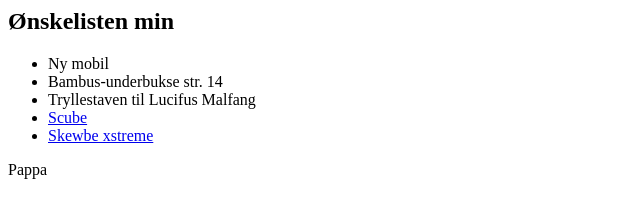
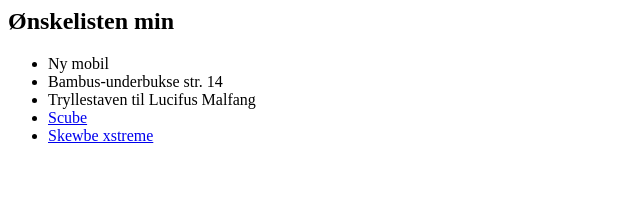
Before and after one commit to EivindHamre/EivindHamre.github.io, a plain HTML site: page index.html in a window 1280 px wide. Shown: the full height of the page, 0-640 px from the left. Drawn offline with Linux system fonts and the light colour scheme.

Commit message:
removing daddy

```diff
--- a/index.html
+++ b/index.html
@@ -11,5 +11,4 @@
         <li><a  target="_blank" href="http://en.wikipedia.org/wiki/file:skewb.jpg">Scube</a></li>
         <li><a target="_blank" href="https://d1jqecz1iy566e.cloudfront.net/extralarge/ret021.jpg">Skewbe xstreme</a></li>
     </ul>
-    Pappa
 </body>
```
